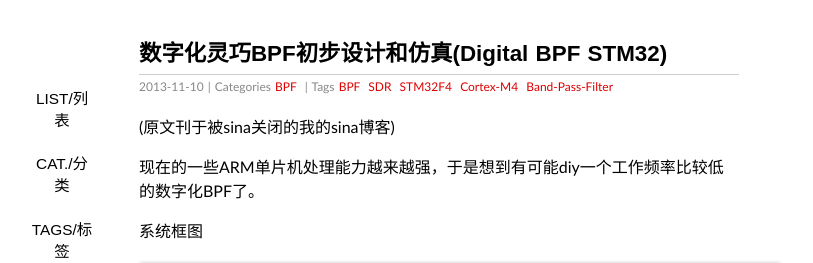
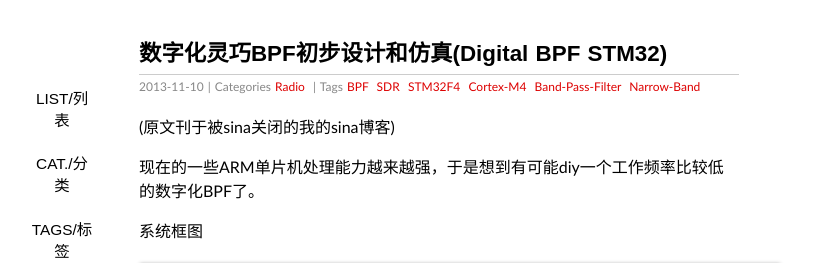
Before and after one commit to sdr-x/sdr-x.github.io, a Jekyll site: the page built from _posts/2013-11-10-数字化灵巧BPF初步设计和仿真(Digital BPF STM32).md, in a window 1280 px wide. Shown: the top 263 px of the page, without its empty margins (201-1014 px from the left). Built offline with Jekyll 4.4.1, drawn with Linux system fonts in a browser that asks for light colours; some web fonts are replaced; Markdown is read by kramdown in place of the engine named in the settings; comment, search, counter and statistics services are not loaded.

Commit message:
Update 2013-11-10-数字化灵巧BPF初步设计和仿真(Digital BPF STM32).md

```diff
--- a/_posts/2013-11-10-数字化灵巧BPF初步设计和仿真(Digital BPF STM32).md
+++ b/_posts/2013-11-10-数字化灵巧BPF初步设计和仿真(Digital BPF STM32).md
@@ -2,9 +2,9 @@
 date: 2013-11-10 12:00:00
 layout: post
 title: 数字化灵巧BPF初步设计和仿真(Digital BPF STM32)
-thread: 76534
-categories: BPF
-tags:  BPF SDR STM32F4 Cortex-M4 Band-Pass-Filter
+thread: 7653
+categories: Radio
+tags:  BPF SDR STM32F4 Cortex-M4 Band-Pass-Filter Narrow-Band
 ---
 
 (原文刊于被sina关闭的我的sina博客)
```
